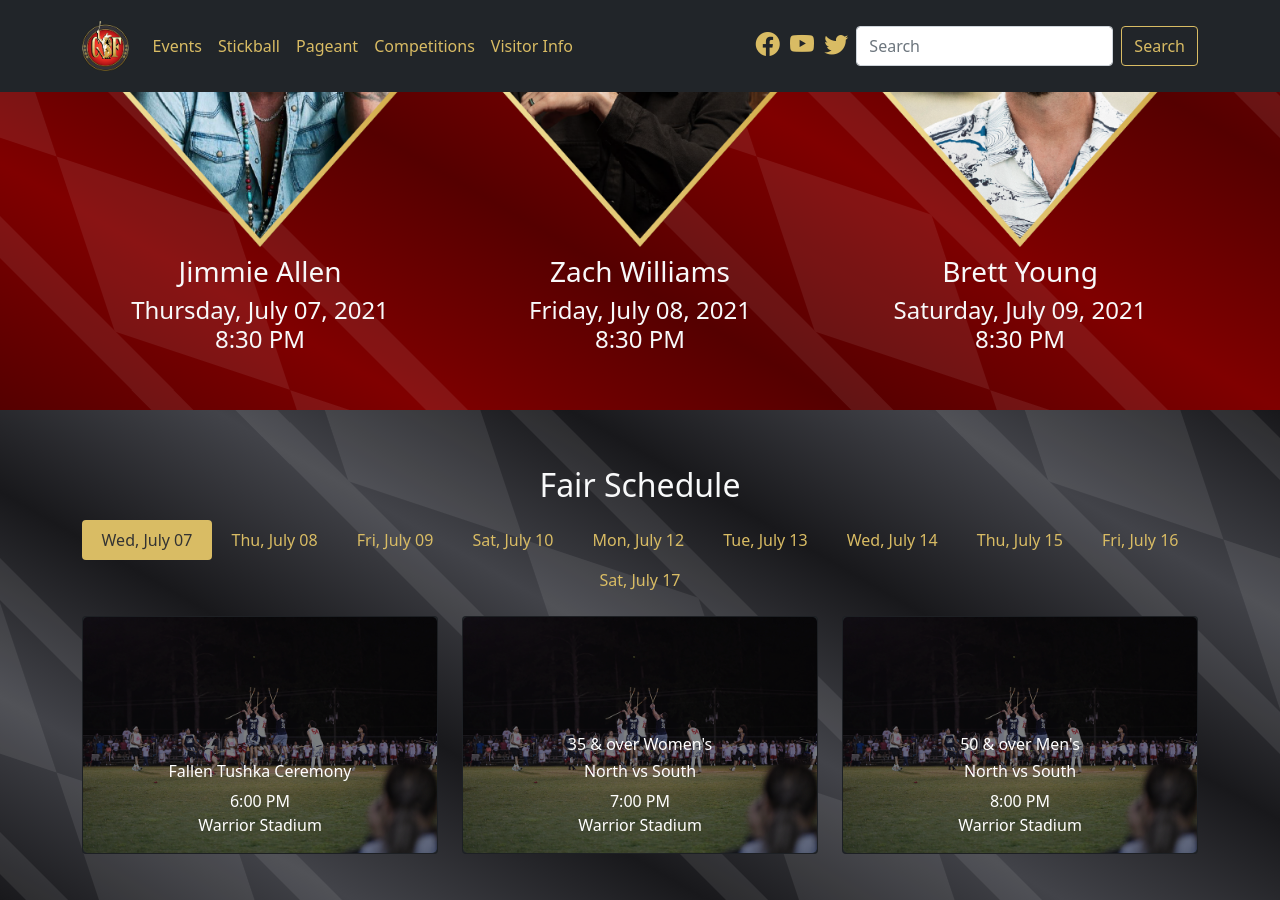
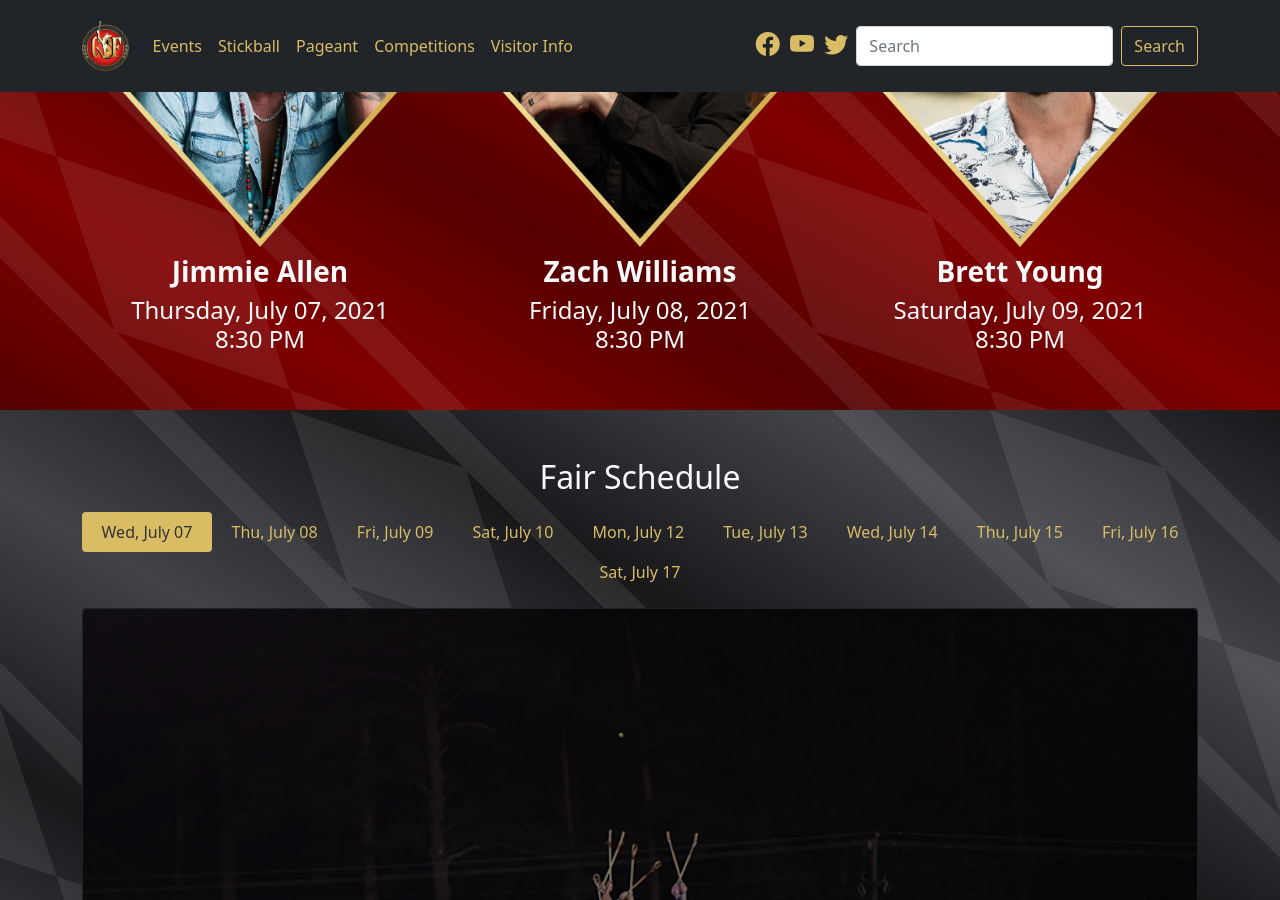
Before and after one commit to smattera/smattera.github.io, a Jekyll site: the page built from events/index.md, in a window 1280 px wide and 900 px high, scrolled down 389 px. Built offline with Jekyll 4.4.1, drawn with Linux system fonts in a browser that asks for light colours; nearby versions of some CDN libraries.

Commit message:
Update events.html

```diff
--- a/_includes/event-card.html
+++ b/_includes/event-card.html
@@ -1,4 +1,4 @@
-<div class="col-sm-4">
+<div class="col">
   <div class="card bg-dark text-white">
     <img src="/assets/img/{{ include.file }}.jpg" alt="{{ include.alt }}" class="img-fluid rounded-3" style="filter: brightness(50%)">
     <div class="card-img-overlay h-100 d-flex flex-column justify-content-end">
--- a/_includes/events.html
+++ b/_includes/events.html
@@ -5,17 +5,17 @@
     <div class="row">
       <div class="col-md">
         <img src="../assets/img/jimmieallen.png" alt="Jimmie Allen" class="img-fluid py-2">
-        <h3>Jimmie Allen</h3>
+        <h3 class="fw-bold">Jimmie Allen</h3>
         <h4>Thursday, July 07, 2021<br/>8:30 PM</h4>
       </div>
       <div class="col-md">
         <img src="../assets/img/zachwilliams.png" alt="Zach Williams" class="img-fluid py-2">
-        <h3>Zach Williams</h3>
+        <h3 class="fw-bold">Zach Williams</h3>
         <h4>Friday, July 08, 2021<br/>8:30 PM</h4>
       </div>
       <div class="col-md">
         <img src="../assets/img/brettyoung.png" alt="Brett Young" class="img-fluid py-2">
-        <h3>Brett Young</h3>
+        <h3 class="fw-bold">Brett Young</h3>
         <h4>Saturday, July 09, 2021<br/>8:30 PM</h4>
       </div>
     </div>
@@ -24,7 +24,7 @@
 
 <section class="diamond-bg2 text-light py-5 text-center">
   <div class="container">
-    <h2 class="py-2">Fair Schedule</h2>
+    <h2 class="pb-2">Fair Schedule</h2>
 
     <ul class="nav nav-pills nav-fill" id="myTab" role="tablist">
       {% include event-tab.html class="active" day="dayOne" date="Wed, July 07" %}
@@ -40,116 +40,95 @@
     </ul>
     <div class="tab-content pt-3" id="myTabContent">
       <div class="tab-pane fade show active" id="dayOne" role="tabpanel" aria-labelledby="dayOne-tab">
-        <div class="row">
           {% include event-card.html file="stickball2" alt="Stickball" title="Fallen Tushka Ceremony" time="6:00 PM" loc="Warrior Stadium" %}
           {% include event-card.html file="stickball2" alt="Stickball" div="35 & over Women's" title="North vs South" time="7:00 PM" loc="Warrior Stadium" %}
           {% include event-card.html file="stickball2" alt="Stickball" div="50 & over Men's" title="North vs South" time="8:00 PM" loc="Warrior Stadium" %}
-        </div>
       </div>
       <div class="tab-pane fade" id="dayTwo" role="tabpanel" aria-labelledby="dayTwo-tab">
-        <div class="row">
+        <div class="row row-cols-1 row-cols-md-2 g-4">
           {% include event-card.html file="midway" alt="Midway" title="Midway Opens" time="5:00 PM" loc="Midway" %}
           {% include event-card.html file="stickball2" alt="Stickball" div="Pushmataha" title="G1: Pearl River vs Nanih Waiya Attitude" time="5:00 PM" loc="Warrior Stadium" %}
-          {% include event-card.html file="stickball2" alt="Stickball" div="Pushmataha" title="G2: Koni Osi vs Bok Cito" time="6:00 PM" loc="Warrior Stadium" %}
-          {% include event-card.html file="stickball2" alt="Stickball" title="Fallen Tushka Ceremony" time="6:00 PM" loc="Warrior Stadium" %}
-        </div>
-        <div class="row">
+          {% include event-card.html file="stickball2" alt="Stickball" div="Pushmataha" title="G2: Koni Osi vs Bok Cito" time="6:00 PM" loc="Warrior Stadium" %}nclude event-card.html file="stickball2" alt="Stickball" title="Fallen Tushka Ceremony" time="6:00 PM" loc="Warrior Stadium" %}
           {% include event-card.html file="stickball2" alt="Stickball" title="Fallen Tushka Ceremony" time="6:00 PM" loc="Warrior Stadium" %}
           {% include event-card.html file="stickball2" alt="Stickball" title="Fallen Tushka Ceremony" time="6:00 PM" loc="Warrior Stadium" %}
           {% include event-card.html file="stickball2" alt="Stickball" title="Fallen Tushka Ceremony" time="6:00 PM" loc="Warrior Stadium" %}
         </div>
       </div>
       <div class="tab-pane fade" id="dayThree" role="tabpanel" aria-labelledby="dayThree-tab">
-        <div class="row">
+        <div class="row row-cols-1 row-cols-md-2 g-4">
           {% include event-card.html file="stickball2" alt="Stickball" title="Fallen Tushka Ceremony" time="6:00 PM" loc="Warrior Stadium" %}
           {% include event-card.html file="stickball2" alt="Stickball" title="Fallen Tushka Ceremony" time="6:00 PM" loc="Warrior Stadium" %}
           {% include event-card.html file="stickball2" alt="Stickball" title="Fallen Tushka Ceremony" time="6:00 PM" loc="Warrior Stadium" %}
-        </div>
-        <div class="row">
           {% include event-card.html file="stickball2" alt="Stickball" title="Fallen Tushka Ceremony" time="6:00 PM" loc="Warrior Stadium" %}
           {% include event-card.html file="stickball2" alt="Stickball" title="Fallen Tushka Ceremony" time="6:00 PM" loc="Warrior Stadium" %}
           {% include event-card.html file="stickball2" alt="Stickball" title="Fallen Tushka Ceremony" time="6:00 PM" loc="Warrior Stadium" %}
         </div>
       </div>
       <div class="tab-pane fade" id="dayFour" role="tabpanel" aria-labelledby="dayFour-tab">
-        <div class="row">
+        <div class="row row-cols-1 row-cols-md-2 g-4">
           {% include event-card.html file="stickball2" alt="Stickball" title="Fallen Tushka Ceremony" time="6:00 PM" loc="Warrior Stadium" %}
           {% include event-card.html file="stickball2" alt="Stickball" title="Fallen Tushka Ceremony" time="6:00 PM" loc="Warrior Stadium" %}
           {% include event-card.html file="stickball2" alt="Stickball" title="Fallen Tushka Ceremony" time="6:00 PM" loc="Warrior Stadium" %}
-        </div>
-        <div class="row">
           {% include event-card.html file="stickball2" alt="Stickball" title="Fallen Tushka Ceremony" time="6:00 PM" loc="Warrior Stadium" %}
           {% include event-card.html file="stickball2" alt="Stickball" title="Fallen Tushka Ceremony" time="6:00 PM" loc="Warrior Stadium" %}
           {% include event-card.html file="stickball2" alt="Stickball" title="Fallen Tushka Ceremony" time="6:00 PM" loc="Warrior Stadium" %}
         </div>
       </div>
       <div class="tab-pane fade" id="dayFive" role="tabpanel" aria-labelledby="dayFive-tab">
-        <div class="row">
+        <div class="row row-cols-1 row-cols-md-2 g-4">
           {% include event-card.html file="stickball2" alt="Stickball" title="Fallen Tushka Ceremony" time="6:00 PM" loc="Warrior Stadium" %}
           {% include event-card.html file="stickball2" alt="Stickball" title="Fallen Tushka Ceremony" time="6:00 PM" loc="Warrior Stadium" %}
           {% include event-card.html file="stickball2" alt="Stickball" title="Fallen Tushka Ceremony" time="6:00 PM" loc="Warrior Stadium" %}
-        </div>
-        <div class="row">
           {% include event-card.html file="stickball2" alt="Stickball" title="Fallen Tushka Ceremony" time="6:00 PM" loc="Warrior Stadium" %}
           {% include event-card.html file="stickball2" alt="Stickball" title="Fallen Tushka Ceremony" time="6:00 PM" loc="Warrior Stadium" %}
           {% include event-card.html file="stickball2" alt="Stickball" title="Fallen Tushka Ceremony" time="6:00 PM" loc="Warrior Stadium" %}
         </div>
       </div>
       <div class="tab-pane fade" id="daySix" role="tabpanel" aria-labelledby="daySix-tab">
-        <div class="row">
+        <div class="row row-cols-1 row-cols-md-2 g-4">
           {% include event-card.html file="stickball2" alt="Stickball" title="Fallen Tushka Ceremony" time="6:00 PM" loc="Warrior Stadium" %}
           {% include event-card.html file="stickball2" alt="Stickball" title="Fallen Tushka Ceremony" time="6:00 PM" loc="Warrior Stadium" %}
           {% include event-card.html file="stickball2" alt="Stickball" title="Fallen Tushka Ceremony" time="6:00 PM" loc="Warrior Stadium" %}
-        </div>
-        <div class="row">
           {% include event-card.html file="stickball2" alt="Stickball" title="Fallen Tushka Ceremony" time="6:00 PM" loc="Warrior Stadium" %}
           {% include event-card.html file="stickball2" alt="Stickball" title="Fallen Tushka Ceremony" time="6:00 PM" loc="Warrior Stadium" %}
           {% include event-card.html file="stickball2" alt="Stickball" title="Fallen Tushka Ceremony" time="6:00 PM" loc="Warrior Stadium" %}
         </div>
       </div>
       <div class="tab-pane fade" id="daySeven" role="tabpanel" aria-labelledby="daySeven-tab">
-        <div class="row">
+        <div class="row row-cols-1 row-cols-md-2 g-4">
           {% include event-card.html file="stickball2" alt="Stickball" title="Fallen Tushka Ceremony" time="6:00 PM" loc="Warrior Stadium" %}
           {% include event-card.html file="stickball2" alt="Stickball" title="Fallen Tushka Ceremony" time="6:00 PM" loc="Warrior Stadium" %}
           {% include event-card.html file="stickball2" alt="Stickball" title="Fallen Tushka Ceremony" time="6:00 PM" loc="Warrior Stadium" %}
-        </div>
-        <div class="row">
           {% include event-card.html file="stickball2" alt="Stickball" title="Fallen Tushka Ceremony" time="6:00 PM" loc="Warrior Stadium" %}
           {% include event-card.html file="stickball2" alt="Stickball" title="Fallen Tushka Ceremony" time="6:00 PM" loc="Warrior Stadium" %}
           {% include event-card.html file="stickball2" alt="Stickball" title="Fallen Tushka Ceremony" time="6:00 PM" loc="Warrior Stadium" %}
         </div>
       </div>
       <div class="tab-pane fade" id="dayEight" role="tabpanel" aria-labelledby="dayEight-tab">
-        <div class="row">
+        <div class="row row-cols-1 row-cols-md-2 g-4">
           {% include event-card.html file="stickball2" alt="Stickball" title="Fallen Tushka Ceremony" time="6:00 PM" loc="Warrior Stadium" %}
           {% include event-card.html file="stickball2" alt="Stickball" title="Fallen Tushka Ceremony" time="6:00 PM" loc="Warrior Stadium" %}
           {% include event-card.html file="stickball2" alt="Stickball" title="Fallen Tushka Ceremony" time="6:00 PM" loc="Warrior Stadium" %}
-        </div>
-        <div class="row">
           {% include event-card.html file="stickball2" alt="Stickball" title="Fallen Tushka Ceremony" time="6:00 PM" loc="Warrior Stadium" %}
           {% include event-card.html file="stickball2" alt="Stickball" title="Fallen Tushka Ceremony" time="6:00 PM" loc="Warrior Stadium" %}
           {% include event-card.html file="stickball2" alt="Stickball" title="Fallen Tushka Ceremony" time="6:00 PM" loc="Warrior Stadium" %}
         </div>
       </div>
       <div class="tab-pane fade" id="dayNine" role="tabpanel" aria-labelledby="dayNine-tab">
-        <div class="row">
+        <div class="row row-cols-1 row-cols-md-2 g-4">
           {% include event-card.html file="stickball2" alt="Stickball" title="Fallen Tushka Ceremony" time="6:00 PM" loc="Warrior Stadium" %}
           {% include event-card.html file="stickball2" alt="Stickball" title="Fallen Tushka Ceremony" time="6:00 PM" loc="Warrior Stadium" %}
           {% include event-card.html file="stickball2" alt="Stickball" title="Fallen Tushka Ceremony" time="6:00 PM" loc="Warrior Stadium" %}
-        </div>
-        <div class="row">
           {% include event-card.html file="stickball2" alt="Stickball" title="Fallen Tushka Ceremony" time="6:00 PM" loc="Warrior Stadium" %}
           {% include event-card.html file="stickball2" alt="Stickball" title="Fallen Tushka Ceremony" time="6:00 PM" loc="Warrior Stadium" %}
           {% include event-card.html file="stickball2" alt="Stickball" title="Fallen Tushka Ceremony" time="6:00 PM" loc="Warrior Stadium" %}
         </div>
       </div>
       <div class="tab-pane fade" id="dayTen" role="tabpanel" aria-labelledby="dayTen-tab">
-        <div class="row">
+        <div class="row row-cols-1 row-cols-md-2 g-4">
           {% include event-card.html file="stickball2" alt="Stickball" title="Fallen Tushka Ceremony" time="6:00 PM" loc="Warrior Stadium" %}
           {% include event-card.html file="stickball2" alt="Stickball" title="Fallen Tushka Ceremony" time="6:00 PM" loc="Warrior Stadium" %}
           {% include event-card.html file="stickball2" alt="Stickball" title="Fallen Tushka Ceremony" time="6:00 PM" loc="Warrior Stadium" %}
-        </div>
-        <div class="row">
           {% include event-card.html file="stickball2" alt="Stickball" title="Fallen Tushka Ceremony" time="6:00 PM" loc="Warrior Stadium" %}
           {% include event-card.html file="stickball2" alt="Stickball" title="Fallen Tushka Ceremony" time="6:00 PM" loc="Warrior Stadium" %}
           {% include event-card.html file="stickball2" alt="Stickball" title="Fallen Tushka Ceremony" time="6:00 PM" loc="Warrior Stadium" %}
```
